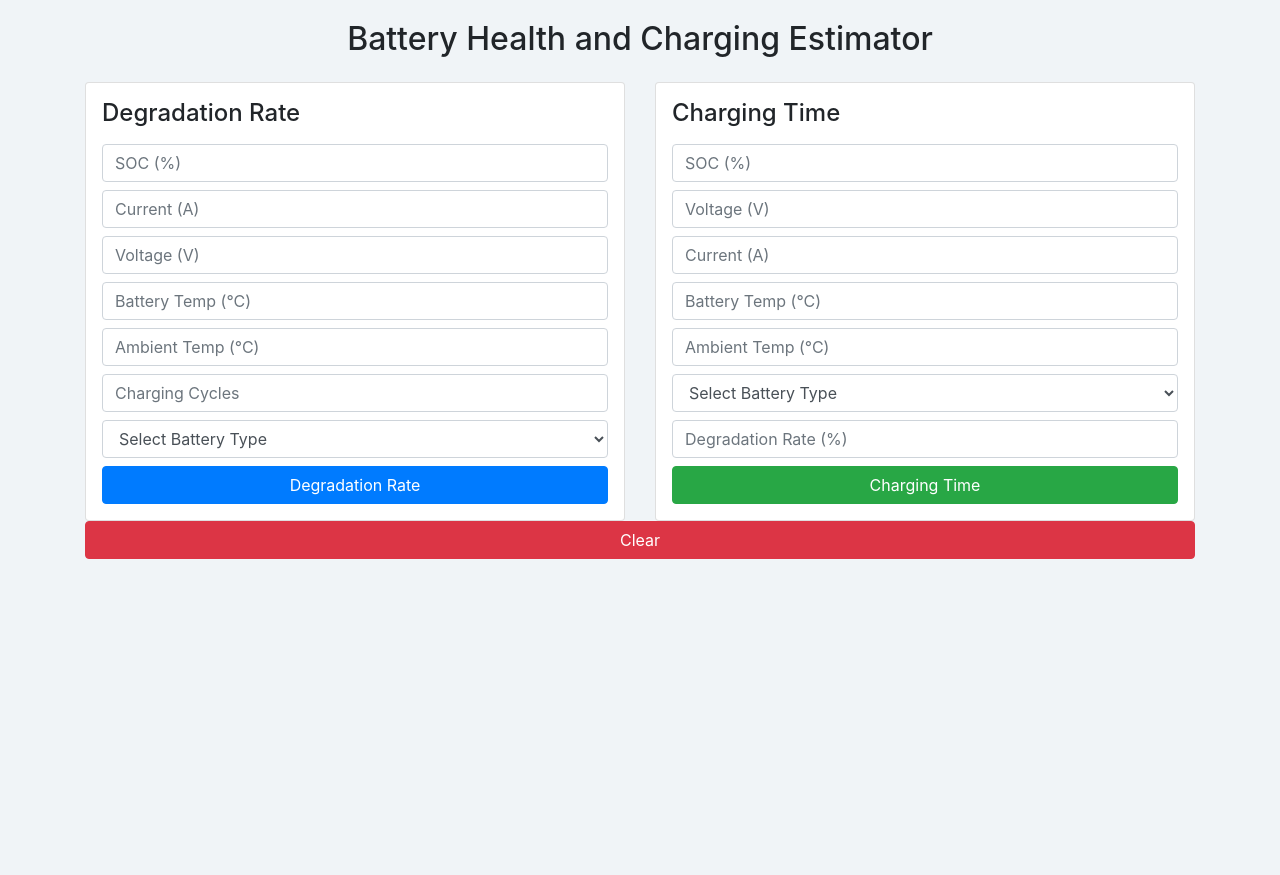
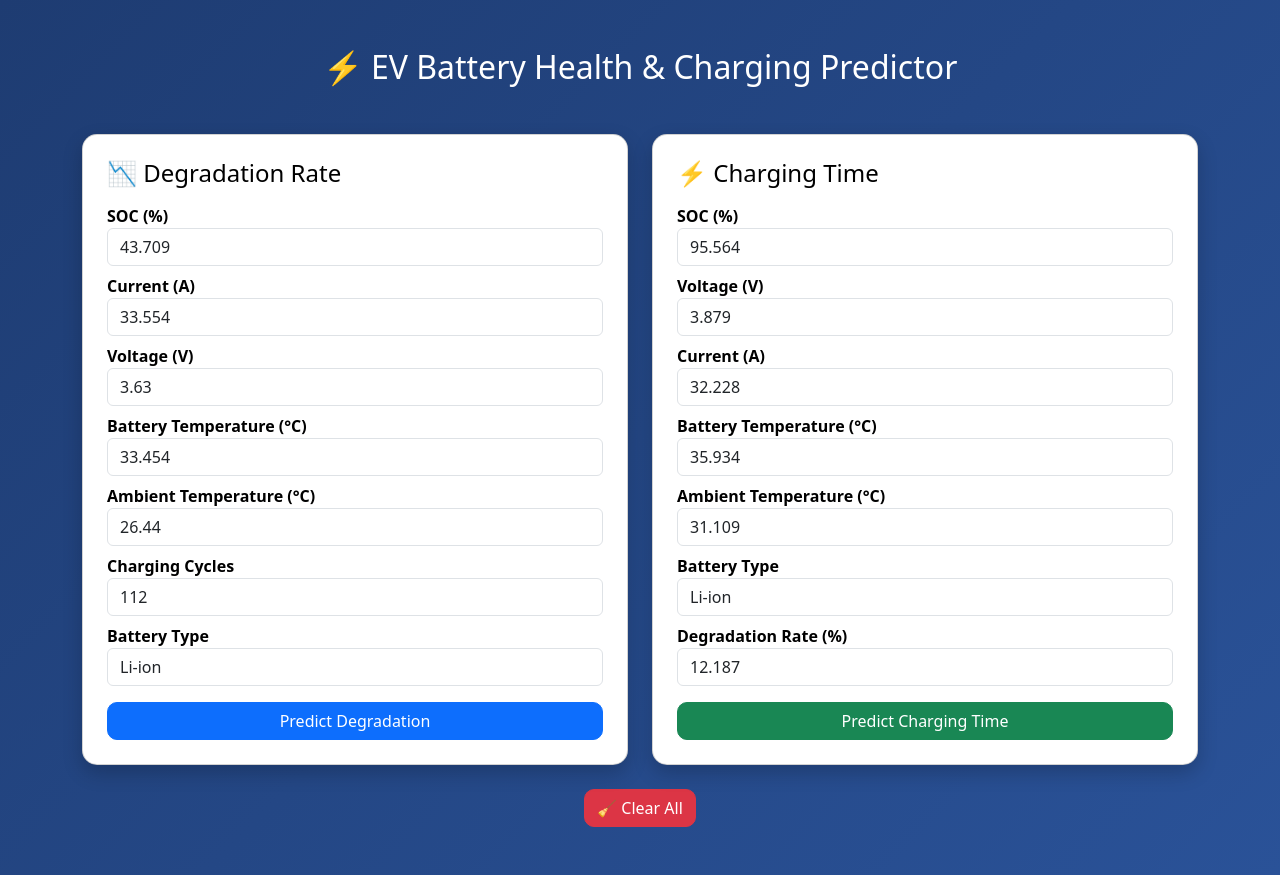
Before and after one commit to Suraj4G2en1nja/EV-BATTERY-HEALTH-AND-CHARGING-TIME-ESTIMATOR, a Flask app: page /clear in a window 1280 px wide. Before the commit the page ends 559 px from the top, so only its background shows below. Run offline with Flask 3, Linux system fonts and the light colour scheme; parts of the project's set-up code (start-up, migrations or seed data) failed here and were passed over; some libraries are stand-ins or nearby versions.

Commit message:
Update index.html
UI issue fixed now both results can stay until clear is pressed

```diff
--- a/EV/templates/index.html
+++ b/EV/templates/index.html
@@ -2,89 +2,154 @@
 <html lang="en">
 <head>
 <meta charset="UTF-8">
-    <title>EV Battery Health and Charging Time Estimator</title>
-    <link rel="stylesheet"
-          href="https://stackpath.bootstrapcdn.com/bootstrap/4.5.2/css/bootstrap.min.css">
+<title>EV Battery AI Predictor</title>
+
+<link href="https://cdn.jsdelivr.net/npm/bootstrap@5.3.0/dist/css/bootstrap.min.css" rel="stylesheet">
+
+<style>
+body {
+    background: linear-gradient(135deg, #1e3c72, #2a5298);
+    color: white;
+}
+
+.card {
+    border-radius: 15px;
+    background: #ffffff;
+    color: black;
+    box-shadow: 0 8px 20px rgba(0,0,0,0.2);
+}
+
+label {
+    font-weight: 600;
+    margin-top: 8px;
+}
+
+.btn {
+    border-radius: 10px;
+}
+
+.result-box {
+    font-size: 18px;
+    font-weight: bold;
+}
+</style>
 </head>
-<body style="background-color: #f0f4f7; padding: 20px;">
 
-    <div class="container">
-        <h2 class="text-center mb-4"> Battery Health and Charging Estimator</h2>
-        <div class="row">
+<body>
 
-            <!-- Battery Degradation Form -->
+<div class="container py-5">
+    <h2 class="text-center mb-5">⚡ EV Battery Health & Charging Predictor</h2>
+
+    <div class="row g-4">
+
+        <!-- Degradation -->
         <div class="col-md-6">
-                <div class="card p-3">
-                    <h4 class="mb-3"> Degradation Rate</h4>
-                    <form action="/predict_degradation" method="POST" id="degradation-form">
-                        <input type="number" step="any" min="0" name="soc" value="{{ form_data_degradation['soc'] if form_data_degradation else '' }}" placeholder="SOC (%)" class="form-control mb-2" required>
-                        <input type="number" step="any" min="0" name="current" value="{{ form_data_degradation['current'] if form_data_degradation else '' }}" placeholder="Current (A)" class="form-control mb-2" required>
-                        <input type="number" step="any" min="0" name="voltage" value="{{ form_data_degradation['voltage'] if form_data_degradation else '' }}" placeholder="Voltage (V)" class="form-control mb-2" required>
-                        <input type="number" step="any" min="0" name="battery temp" value="{{ form_data_degradation['battery temp'] if form_data_degradation else '' }}" placeholder="Battery Temp (°C)" class="form-control mb-2" required>
-                        <input type="number" step="any" min="0" name="ambient temp" value="{{ form_data_degradation['ambient temp'] if form_data_degradation else '' }}" placeholder="Ambient Temp (°C)" class="form-control mb-2" required>
-                        <input type="number" min="0" name="charging cycles" value="{{ form_data_degradation['charging cycles'] if form_data_degradation else '' }}" placeholder="Charging Cycles" class="form-control mb-2" required>
-                        <select name="battery type encoded" class="form-control mb-2" required>
-                            <option value="">Select Battery Type</option>
-                            <option value="0" {% if form_data_degradation and form_data_degradation['battery type encoded'] == '0' %}selected{% endif %}>Li-ion</option>
-                            <option value="1" {% if form_data_degradation and form_data_degradation['battery type encoded'] == '1' %}selected{% endif %}>LiFePO₄</option>
+            <div class="card p-4">
+                <h4>📉 Degradation Rate</h4>
+
+                <form action="/predict_degradation" method="POST">
+
+                    <label>SOC (%)</label>
+                    <input type="number" step="any" name="soc" class="form-control"
+                        value="{{ form_data_degradation['soc'] if form_data_degradation else 43.709 }}">
+
+                    <label>Current (A)</label>
+                    <input type="number" step="any" name="current" class="form-control"
+                        value="{{ form_data_degradation['current'] if form_data_degradation else 33.554 }}">
+
+                    <label>Voltage (V)</label>
+                    <input type="number" step="any" name="voltage" class="form-control"
+                        value="{{ form_data_degradation['voltage'] if form_data_degradation else 3.63 }}">
+
+                    <label>Battery Temperature (°C)</label>
+                    <input type="number" step="any" name="battery temp" class="form-control"
+                        value="{{ form_data_degradation['battery temp'] if form_data_degradation else 33.454 }}">
+
+                    <label>Ambient Temperature (°C)</label>
+                    <input type="number" step="any" name="ambient temp" class="form-control"
+                        value="{{ form_data_degradation['ambient temp'] if form_data_degradation else 26.44 }}">
+
+                    <label>Charging Cycles</label>
+                    <input type="number" name="charging cycles" class="form-control"
+                        value="{{ form_data_degradation['charging cycles'] if form_data_degradation else 112 }}">
+
+                    <label>Battery Type</label>
+                    <select name="battery type encoded" class="form-control mb-3">
+                        <option value="0">Li-ion</option>
+                        <option value="1">LiFePO₄</option>
                     </select>
-                        <button type="submit" class="btn btn-primary btn-block">Degradation Rate</button>
+
+                    <button class="btn btn-primary w-100">Predict Degradation</button>
                 </form>
+
                 {% if result_degradation %}
-                        <div class="alert alert-info mt-3" id="result_degradation">{{ result_degradation }}</div>
+                <div class="alert alert-success mt-3 result-box text-center">
+                    {{ result_degradation }}
+                </div>
                 {% endif %}
             </div>
         </div>
 
-            <!-- Charging Time Form -->
+        <!-- Charging -->
         <div class="col-md-6">
-                <div class="card p-3">
-                    <h4 class="mb-3"> Charging Time</h4>
-                    <form action="/predict_charging" method="POST" id="charging-form">
-                        <input type="number" step="any" min="0" name="soc" value="{{ form_data_charging['soc'] if form_data_charging else '' }}" placeholder="SOC (%)" class="form-control mb-2" required>
-                        <input type="number" step="any" min="0" name="voltage" value="{{ form_data_charging['voltage'] if form_data_charging else '' }}" placeholder="Voltage (V)" class="form-control mb-2" required>
-                        <input type="number" step="any" min="0" name="current" value="{{ form_data_charging['current'] if form_data_charging else '' }}" placeholder="Current (A)" class="form-control mb-2" required>
-                        <input type="number" step="any" min="0" name="battery temp" value="{{ form_data_charging['battery temp'] if form_data_charging else '' }}" placeholder="Battery Temp (°C)" class="form-control mb-2" required>
-                        <input type="number" step="any" min="0" name="ambient temp" value="{{ form_data_charging['ambient temp'] if form_data_charging else '' }}" placeholder="Ambient Temp (°C)" class="form-control mb-2" required>
-                        <select name="battery type" class="form-control mb-2" required>
-                            <option value="">Select Battery Type</option>
-                            <option value="0" {% if form_data_charging and form_data_charging['battery type'] == '0' %}selected{% endif %}>Li-ion</option>
-                            <option value="1" {% if form_data_charging and form_data_charging['battery type'] == '1' %}selected{% endif %}>LiFePO₄</option>
+            <div class="card p-4">
+                <h4>⚡ Charging Time</h4>
+
+                <form action="/predict_charging" method="POST">
+
+                    <label>SOC (%)</label>
+                    <input type="number" step="any" name="soc" class="form-control"
+                        value="{{ form_data_charging['soc'] if form_data_charging else 95.564 }}">
+
+                    <label>Voltage (V)</label>
+                    <input type="number" step="any" name="voltage" class="form-control"
+                        value="{{ form_data_charging['voltage'] if form_data_charging else 3.879 }}">
+
+                    <label>Current (A)</label>
+                    <input type="number" step="any" name="current" class="form-control"
+                        value="{{ form_data_charging['current'] if form_data_charging else 32.228 }}">
+
+                    <label>Battery Temperature (°C)</label>
+                    <input type="number" step="any" name="battery temp" class="form-control"
+                        value="{{ form_data_charging['battery temp'] if form_data_charging else 35.934 }}">
+
+                    <label>Ambient Temperature (°C)</label>
+                    <input type="number" step="any" name="ambient temp" class="form-control"
+                        value="{{ form_data_charging['ambient temp'] if form_data_charging else 31.109 }}">
+
+                    <label>Battery Type</label>
+                    <select name="battery type" class="form-control">
+                        <option value="0">Li-ion</option>
+                        <option value="1">LiFePO₄</option>
                     </select>
-                        <input type="number" step="any" min="0" name="degradation rate" value="{{ form_data_charging['degradation rate'] if form_data_charging else '' }}" placeholder="Degradation Rate (%)" class="form-control mb-2" required>
-                        <button type="submit" class="btn btn-success btn-block"> Charging Time</button>
+
+                    <label>Degradation Rate (%)</label>
+                    <input type="number" step="any" name="degradation rate" class="form-control mb-3"
+                        value="{{ form_data_charging['degradation rate'] if form_data_charging else 12.187 }}">
+
+                    <button class="btn btn-success w-100">Predict Charging Time</button>
                 </form>
+
                 {% if result_charging %}
-                        <div class="alert alert-info mt-3" id="result_charging">{{ result_charging }}</div>
+                <div class="alert alert-info mt-3 result-box text-center">
+                    {{ result_charging }}
+                </div>
                 {% endif %}
             </div>
         </div>
 
     </div>
 
-        <!-- Clear Button -->
-        <button type="button" class="btn btn-danger btn-block" onclick="clearAll()">Clear</button>
+    <!-- CLEAR BUTTON -->
+    <div class="text-center mt-4">
+        <button class="btn btn-danger" onclick="clearAll()">🧹 Clear All</button>
+    </div>
 
 </div>
 
 <script>
-        // Function to clear all form fields and output (result)
 function clearAll() {
-            // Clear form fields
-            document.getElementById("degradation-form").reset();
-            document.getElementById("charging-form").reset();
-
-            // Clear result messages
-            var resultDegradation = document.getElementById('result_degradation');
-            var resultCharging = document.getElementById('result_charging');
-
-            if (resultDegradation) {
-                resultDegradation.style.display = 'none';  // Hide the degradation result message
-            }
-
-            if (resultCharging) {
-                resultCharging.style.display = 'none';  // Hide the charging time result message
-            }
+    window.location.href = "/clear";
 }
 </script>
 
```
Lines whose indentation alone changed are shown as unchanged.
